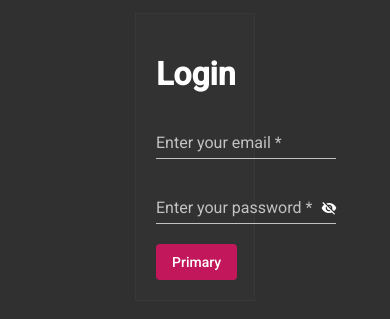
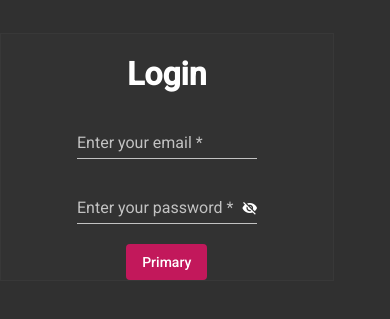
Before and after one commit to luturol/manhua-list, an Angular app: page / in a window 390 px wide. Shown: the part 265-584 px from the top of the page. Built offline with nearby package versions, Linux system fonts and the light colour scheme.

Commit message:
Add responsive to 640px screen

```diff
--- a/src/app/login/login.component.css
+++ b/src/app/login/login.component.css
@@ -31,3 +31,14 @@ mat-form-field  button {
     right: -5px !important;
     top: 16px !important;
 }
+
+@media only screen and (max-width: 600px) {
+    .container {
+        width: 85%;
+        text-align: center;
+        margin: 0;
+        padding: 0;
+    }
+
+
+  }
```
